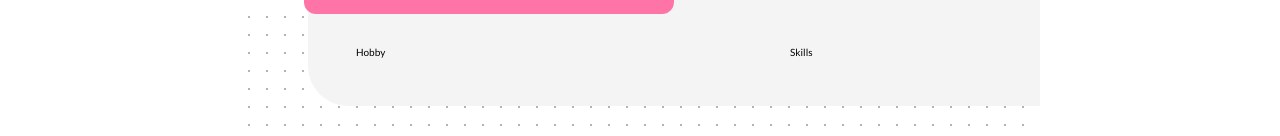
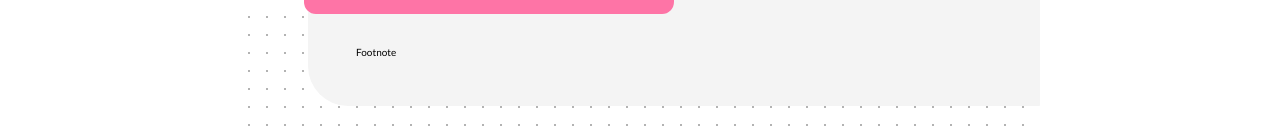
Before and after one commit to HessamCheraghi/resume-old-v1, a React (Create React App) app: page / in a window 1280 px wide. Shown: the part 1192-1328 px from the top of the page. Built offline with nearby package versions, Linux system fonts and the light colour scheme.

Commit message:
adjusted grid system

```diff
--- a/src/App.jsx
+++ b/src/App.jsx
@@ -3,7 +3,7 @@ import styles from "./App.module.css";
 //components
 import Contact from "./components/Contact";
 import Education from "./components/Education";
-import Hobby from "./components/Hobby";
+import Footnote from "./components/Footnote";
 import Skills from "./components/Skills";
 import Summary from "./components/Summary";
 import WorkExperience from "./components/WorkExperience";
@@ -19,8 +19,8 @@ function App() {
           <Contact contact={data.contact} />
           <WorkExperience projects={data.projects} />
           <Education education={data.education} />
-          <Hobby />
           <Skills />
+          <Footnote />
         </div>
       </div>
     </div>
--- a/src/App.module.css
+++ b/src/App.module.css
@@ -19,8 +19,6 @@
   background-image: radial-gradient(#b3b3b3 1px, #ffffff 1px);
   background-size: 18px 18px;
   overflow-x: hidden;
-  /* temporary styles */
-  height: 142rem;
 }
 .contentArea {
   width: 76.8rem;
--- /dev/null
+++ b/src/components/Footnote/Footnote.jsx
@@ -0,0 +1,5 @@
+import styles from "./Footnote.module.css";
+
+export default function Footnote() {
+  return <div className={styles.container}>Footnote</div>;
+}
--- /dev/null
+++ b/src/components/Footnote/Footnote.module.css
@@ -0,0 +1,4 @@
+.container {
+  grid-row: 6/7;
+  grid-column: 1/-1;
+}
--- /dev/null
+++ b/src/components/Footnote/index.jsx
@@ -0,0 +1 @@
+export { default } from "./Footnote";
--- a/src/components/Hobby/Hobby.jsx
+++ /dev/null
@@ -1,5 +0,0 @@
-import styles from "./Hobby.module.css";
-
-export default function Hobby() {
-  return <div>Hobby</div>;
-}
--- a/src/components/Hobby/index.jsx
+++ /dev/null
@@ -1 +0,0 @@
-export { default } from "./Hobby";
--- a/src/components/WorkExperience/WorkExperience.module.css
+++ b/src/components/WorkExperience/WorkExperience.module.css
@@ -1,4 +1,5 @@
 .container {
+  grid-row: 2/6;
 }
 .title {
   font-weight: 700;
```
Also changed, not shown: src/components/Hobby/Hobby.module.css (deleted).
